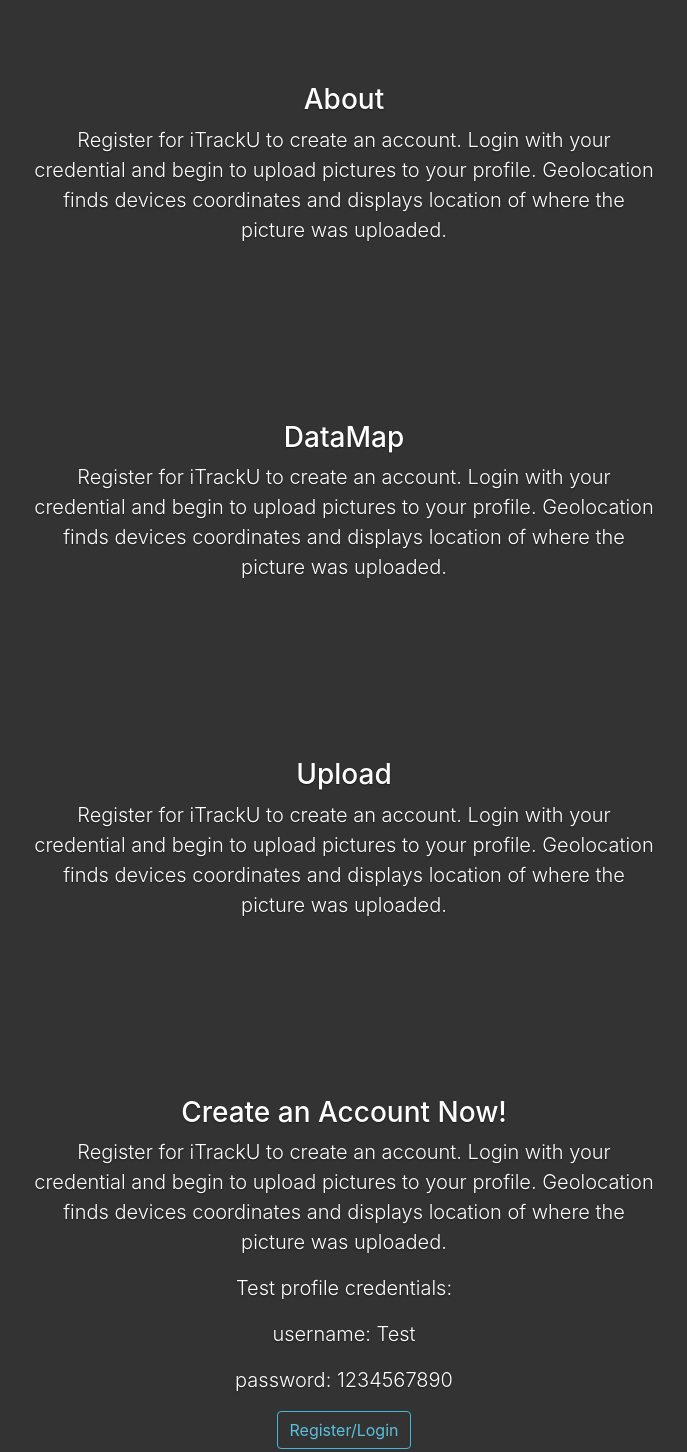
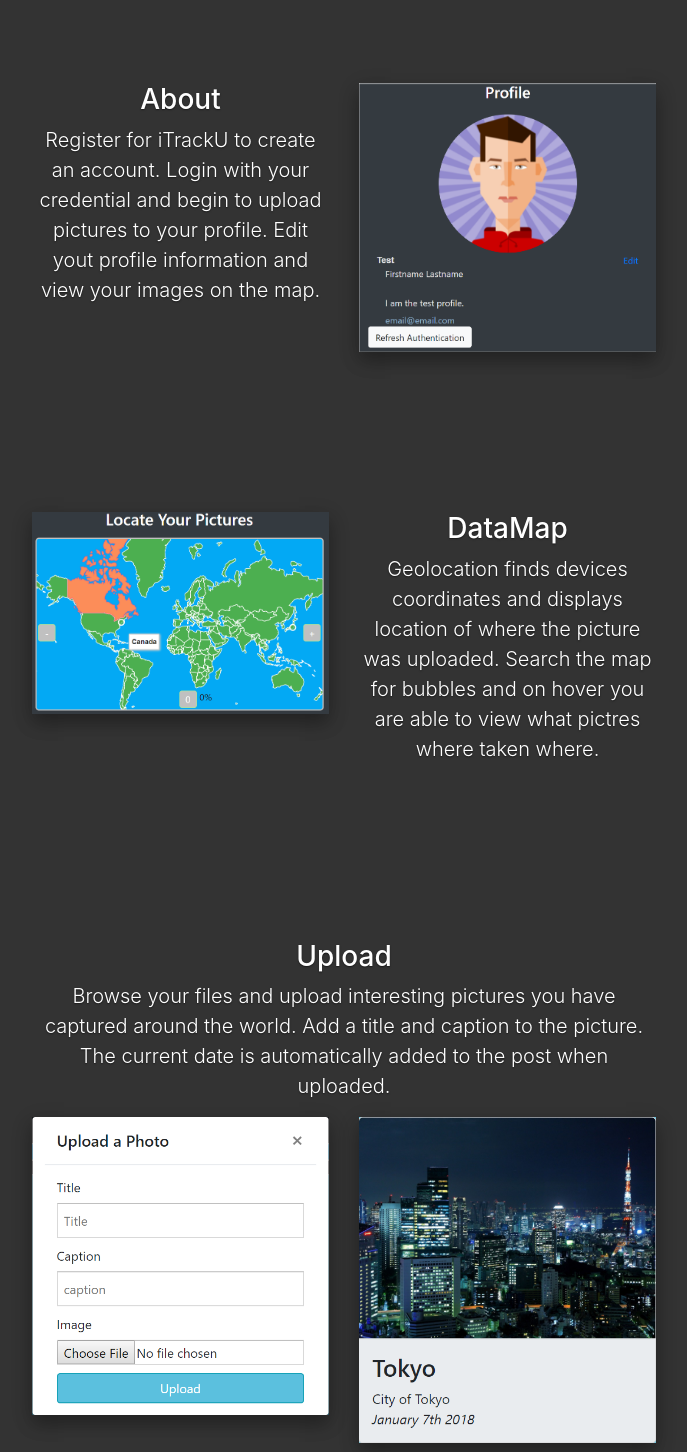
Before and after one commit to zackaryb123/CapstoneTwo, a website built with webpack: page public/index.html in a window 1280 px wide. Shown: the part 335-1787 px from the top of the page, without its empty margins (296-983 px from the left). Built offline with nearby package versions, Linux system fonts and the light colour scheme; a script that the page names is missing.

Commit message:
Added some PNGs to the landing page for visual information and added css to the landing.css for better formating.

```diff
--- a/public/index.html
+++ b/public/index.html
@@ -108,21 +108,44 @@
                     <h1 class="cover-heading">iTrackU Application</h1>
                 </header>
 
-                <section role="main" class="inner cover">
-                    <h3>About</h3>
-                    <p class="lead">Register for iTrackU to create an account. Login with your credential and begin to upload pictures to your profile. Geolocation finds devices coordinates and displays location of where the picture was uploaded.</p>
+                <section role="main" class="container inner cover">
+                    <div class="row">
+                        <div class="col-sm-6">
+                            <h3>About</h3>
+                            <p class="lead">Register for iTrackU to create an account. Login with your credential and begin to upload pictures to your profile. Edit yout profile information and view your images on the map.</p>
+                        </div>
+                        <div class="col-sm-6">
+                            <img src="img/Profile.PNG" alt="upload example image" class="landing-img upload-example">
+                        </div>
+                    </div>
                 </section>
-                <section role="main" class="inner cover">
-                    <h3>DataMap</h3>
-                    <p class="lead">Register for iTrackU to create an account. Login with your credential and begin to upload pictures to your profile. Geolocation finds devices coordinates and displays location of where the picture was uploaded.</p>
+                <section role="main" class="container inner cover">
+                    <div class="row">
+                        <div class="col-sm-6">
+                            <img src="img/datamap1.PNG" alt="example map image" class="landing-img map-example">
+                        </div>
+                        <div class="col-sm-6">
+                            <h3>DataMap</h3>
+                            <p class="lead">Geolocation finds devices coordinates and displays location of where the picture was uploaded. Search the map for bubbles and on hover you are able to view what pictres where taken where.</p>
+                        </div>
+                    </div>
                 </section>
-                <section role="main" class="inner cover">
-                    <h3>Upload</h3>
-                    <p class="lead">Register for iTrackU to create an account. Login with your credential and begin to upload pictures to your profile. Geolocation finds devices coordinates and displays location of where the picture was uploaded.</p>
+                <section role="main" class="container inner cover">
+                    <div class="row">
+                        <div class="col-sm-12">
+                            <h3>Upload</h3>
+                            <p class="lead">Browse your files and upload interesting pictures you have captured around the world. Add a title and caption to the picture. The current date is automatically added to the post when uploaded.</p>
+                        </div>
+                        <div class="col-sm-6">
+                            <img src="img/upload1.PNG" alt="upload example image" class="landing-img upload-example">
+                        </div>
+                        <div class="col-sm-6">
+                            <img src="img/upload2.PNG" alt="upload example image" class="landing-img upload-example">
+                        </div>
+                    </div>
                 </section>
                 <section role="main" class="inner cover">
                     <h3>Create an Account Now!</h3>
-                    <p class="lead">Register for iTrackU to create an account. Login with your credential and begin to upload pictures to your profile. Geolocation finds devices coordinates and displays location of where the picture was uploaded.</p>
                     <p class="lead">Test profile credentials:</p>
                     <p class="lead">username: Test</p>
                     <p class="lead">password: 1234567890</p>
--- a/public/stylesheets/landing.css
+++ b/public/stylesheets/landing.css
@@ -143,7 +143,7 @@
 }
 
 .cover-logo {
-
+    margin: 0px;
 }
 
 #Cover-Page {
@@ -153,3 +153,8 @@
     color: #fff;
     text-shadow: 0 .05rem .1rem rgba(0, 0, 0, .5);
 }
+
+.landing-img {
+    box-shadow: 0 10px 16px 0 rgba(0,0,0,0.2),0 6px 20px 0 rgba(0,0,0,0.19) !important;
+    width: 100%;
+}
```
Also changed, not shown: public/img/Profile.PNG (added), public/img/datamap1.PNG (added), public/img/upload1.PNG (added), public/img/upload2.PNG (added).
